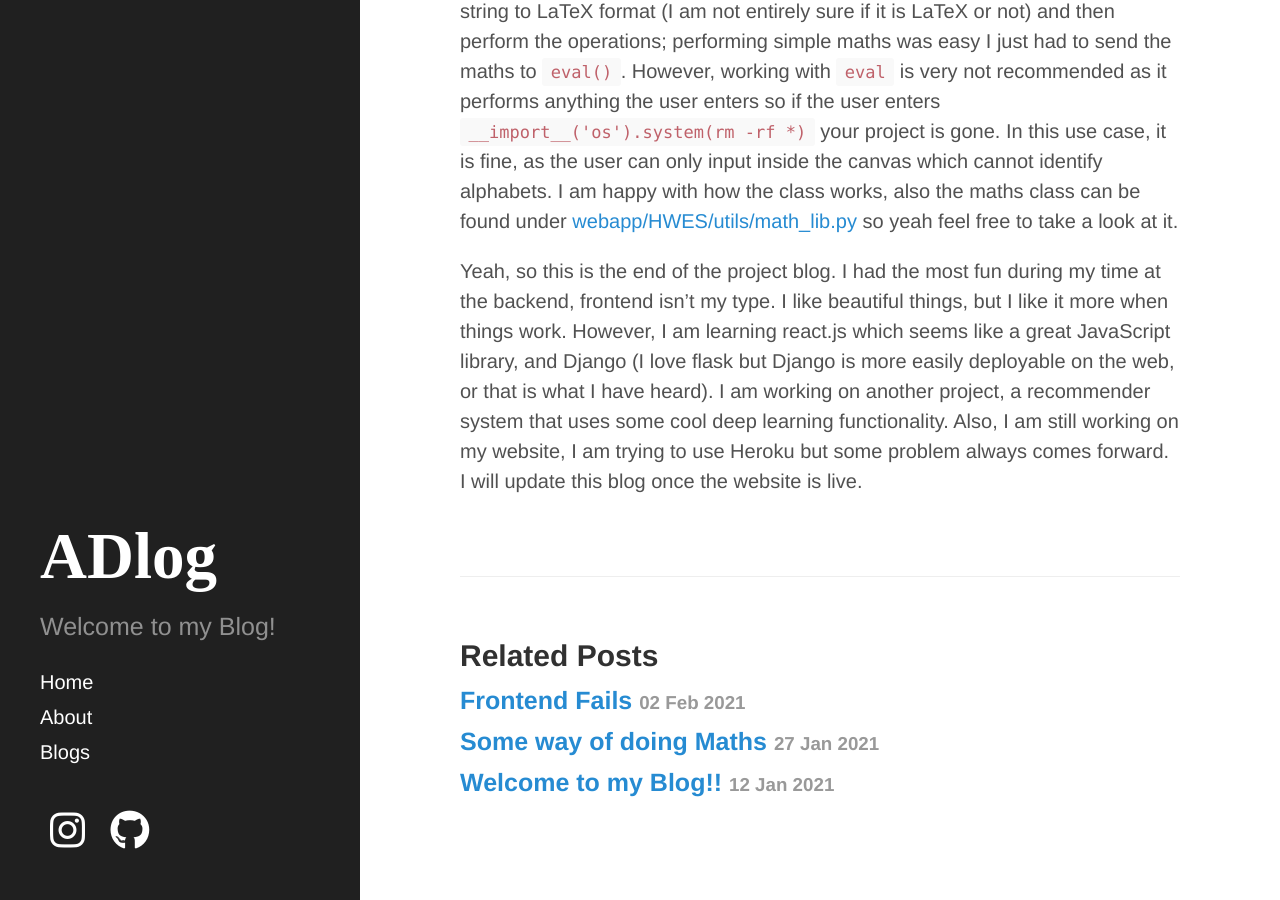
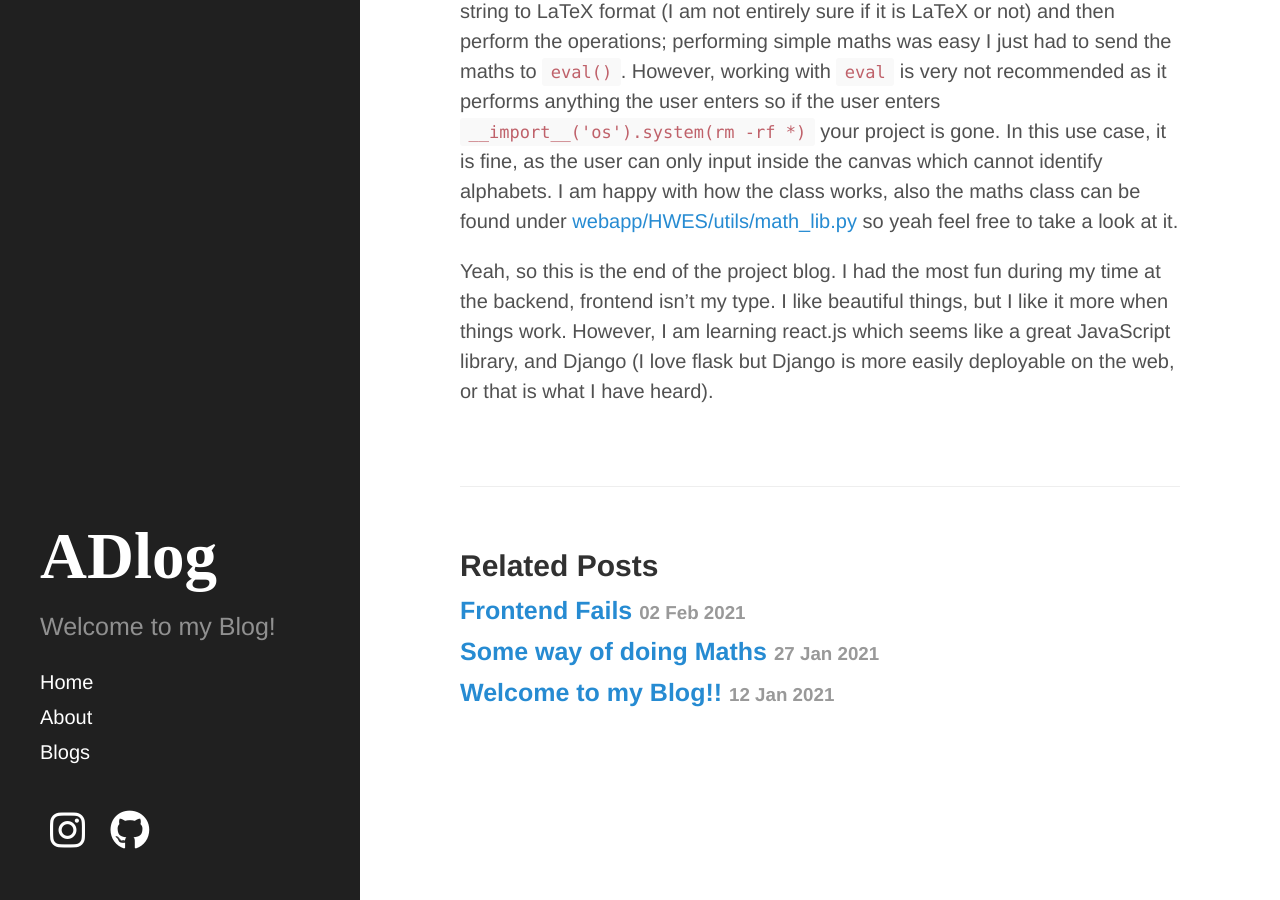
Before and after one commit to arogyad/arogyad.github.io, a Jekyll site: the page built from _posts/2021-02-04-Backend Blackbox.md, in a window 1280 px wide and 900 px high, scrolled down 1519 px. Built offline with Jekyll 4.4.1, drawn with Linux system fonts in a browser that asks for light colours; nearby versions of some CDN libraries; some web fonts are replaced; our own code applies the rules of GitHub Pages for plain Markdown files.

Commit message:
Update 2021-02-04-Backend Blackbox.md

```diff
--- a/_posts/2021-02-04-Backend Blackbox.md
+++ b/_posts/2021-02-04-Backend Blackbox.md
@@ -13,4 +13,4 @@ This is the brain of the web app, it does everything for me. The process of writ
 ## The Maths Class:
 This class is pretty straightforward it just does maths, nothing more. The hardest part was integrating the integration part (pun not intended), converting the user sent string into mathematical equations. For integration I had to first change the string to LaTeX format (I am not entirely sure if it is LaTeX or not) and then perform the operations; performing simple maths was easy I just had to send the maths to <a href='https://docs.python.org/3/library/functions.html#eval' target='_blank'> `eval()`</a>. However, working with `eval` is very not recommended as it performs anything the user enters so if the user enters `__import__('os').system(rm -rf *)` your project is gone. In this use case, it is fine, as the user can only input inside the canvas which cannot identify alphabets. I am happy with how the class works, also the maths class can be found under <a href ='https://github.com/arogydhl/HandwrittenEquationSolverWebApp/blob/main/webapp/HWES/utils/math_lib.py' target='_blank'>webapp/HWES/utils/math_lib.py</a> so yeah feel free to take a look at it.
 
-Yeah, so this is the end of the project blog. I had the most fun during my time at the backend, frontend isn't my type. I like beautiful things, but I like it more when things work. However, I am learning react.js which seems like a great JavaScript library, and Django (I love flask but Django is more easily deployable on the web, or that is what I have heard). I am working on another project, a recommender system that uses some cool deep learning functionality. Also, I am still working on my website, I am trying to use Heroku but some problem always comes forward. I will update this blog once the website is live.
+Yeah, so this is the end of the project blog. I had the most fun during my time at the backend, frontend isn't my type. I like beautiful things, but I like it more when things work. However, I am learning react.js which seems like a great JavaScript library, and Django (I love flask but Django is more easily deployable on the web, or that is what I have heard).
```
